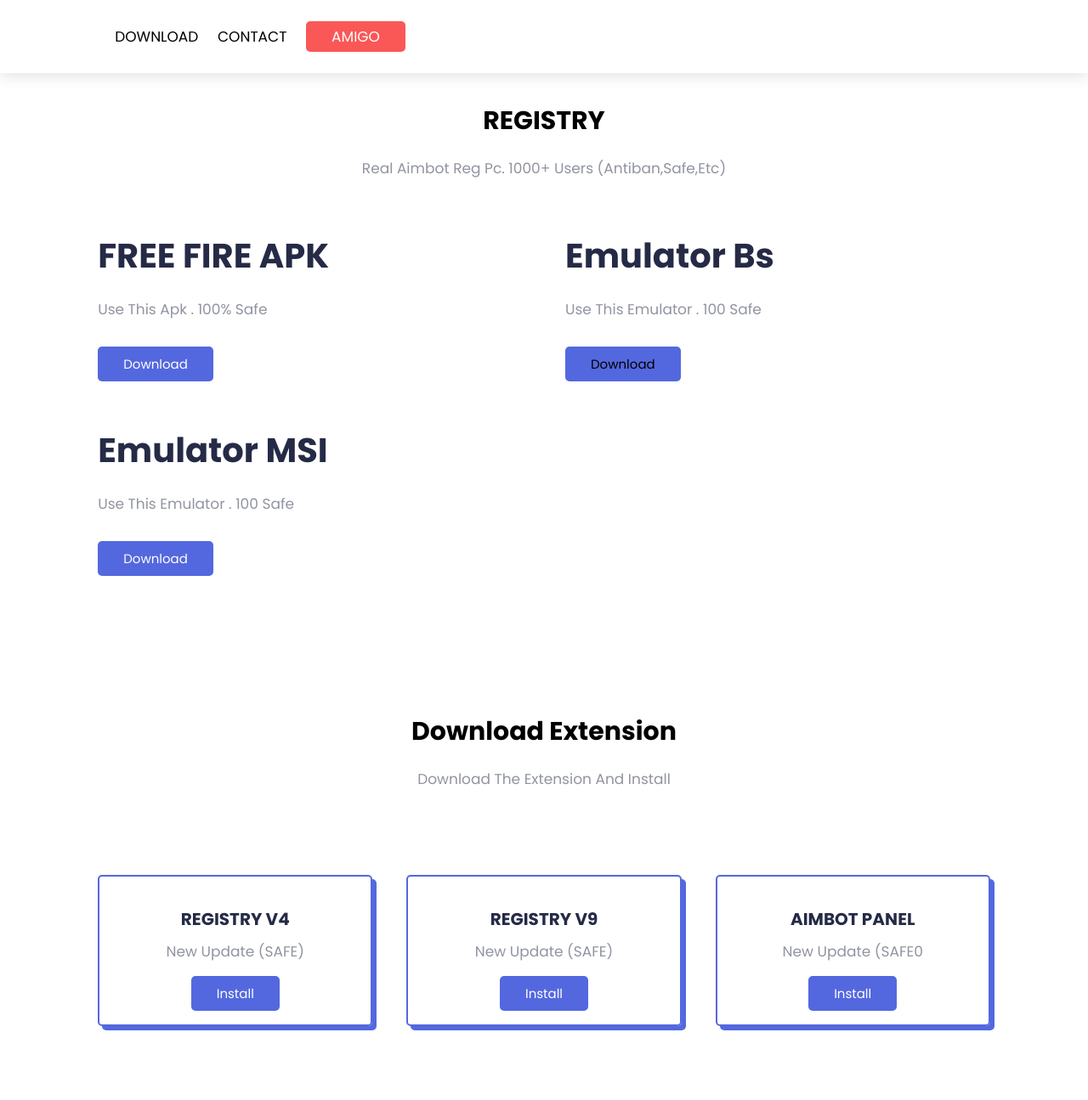
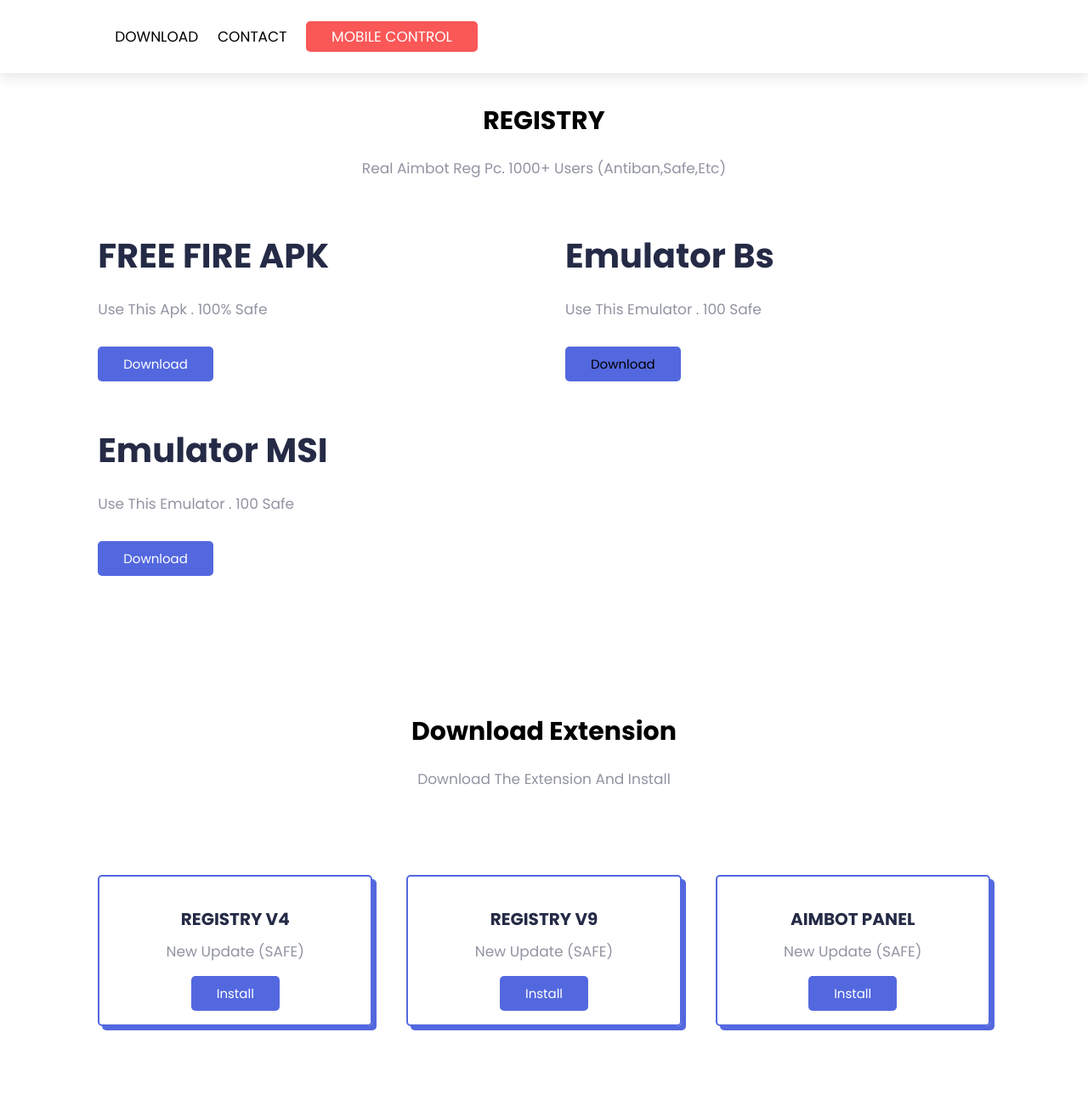
Before and after one commit to adhiudhishufg/amigo.registry, a plain HTML site: page index.html in a window 1280 px wide. Shown: the top 1295 px of the page at 85% size. Drawn offline with Linux system fonts and the light colour scheme.

Commit message:
Update index.html

```diff
--- a/index.html
+++ b/index.html
@@ -21,7 +21,7 @@
 
             <a href="#download">Download</a>
             <a href="#footer">Contact</a>
-            <a href="#" class="btn">AMIGO</a>
+            <a href="https://adhiudhishufg.github.io/MOBILE/" class="btn">MOBILE CONTROL</a>
         </nav>
 
 
@@ -53,7 +53,7 @@
             <div class="content">
                 <h1>FREE FIRE APK</h1>
                 <p>Use this apk . 100% safe</p>
-                <a href="https://cdn.discordapp.com/attachments/1261224284752449599/1273719884009701377/FREEFIRE_FOR_MATRIX_EXTERNAL.xapk?ex=66d4bb94&is=66d36a14&hm=49c04f93ef5c62b280da806f5bcdbe919107eae64e5fc8cb5b0cfb87cc78f44a&" class="all-btn">Download</a>
+                <a href="https://drive.google.com/file/d/1hiCoZWKnebRyhel2Lb_RmjUYR9L1S3k6/view?fbclid=PAZXh0bgNhZW0CMTEAAaa07CkqOTFPCHSFP6gT4u6Rb-FZk2xGrP3j5mZTbtkBmjKVOr-MQQiyaDI_aem_MbsN7hw8qWr7g8n61DZpgQ" class="all-btn">Download</a>
             </div>
 
             <!-- 1 Tab  -->
@@ -112,7 +112,7 @@
 
 
                 <h3>AIMBOT PANEL</h3>
-                <p>New update (SAFE0</p>
+                <p>New update (SAFE)</p>
                 <a href="https://cdn.discordapp.com/attachments/1264990806612377651/1279542321133785149/RuntimeBroker.zip?ex=66d4d226&is=66d380a6&hm=6d01a8319720825cf51afb562e5d27a57595c5cfaf9567f3692b0ca0b75f6463&" class="all-btn">install</a>
             </div>
         </div>
```
